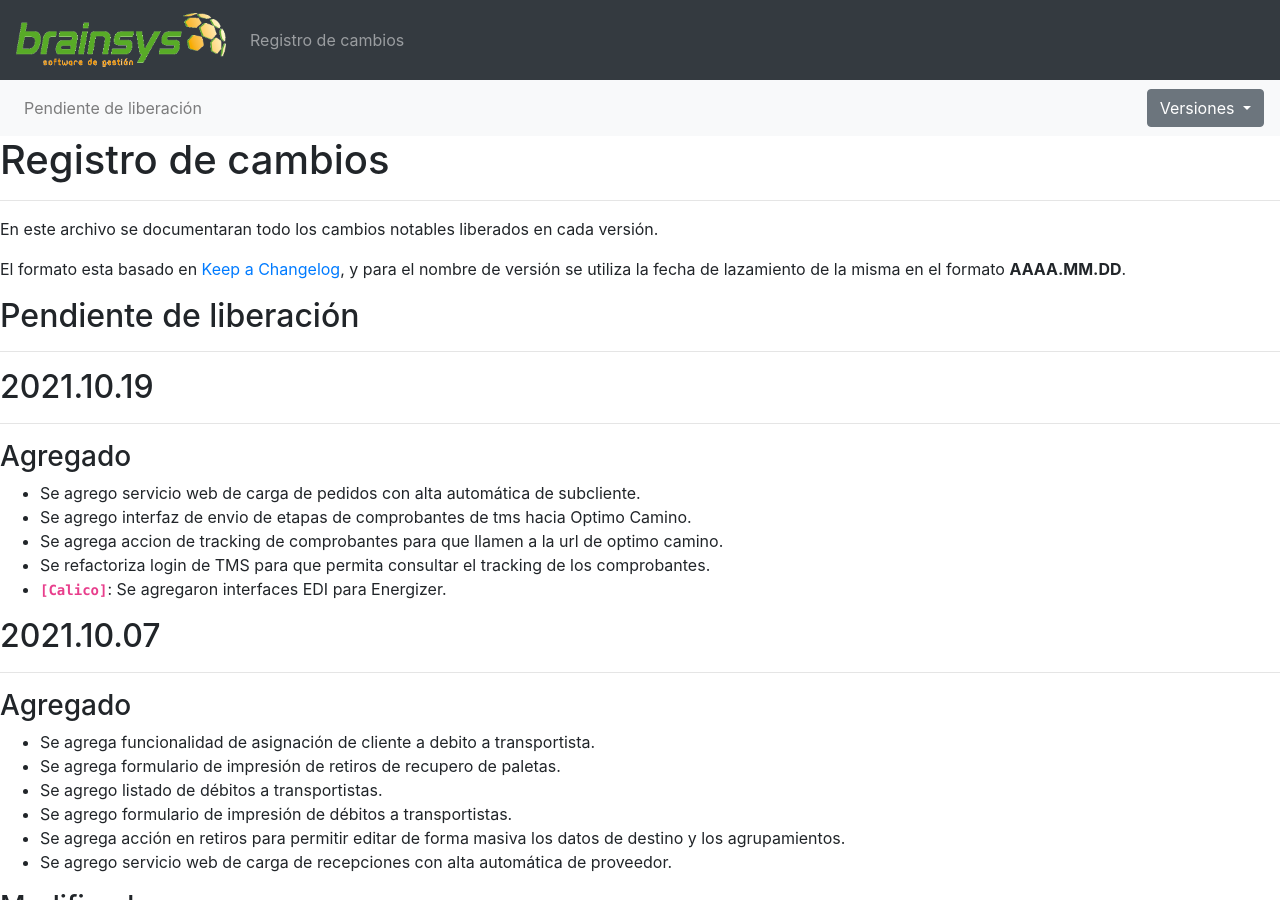
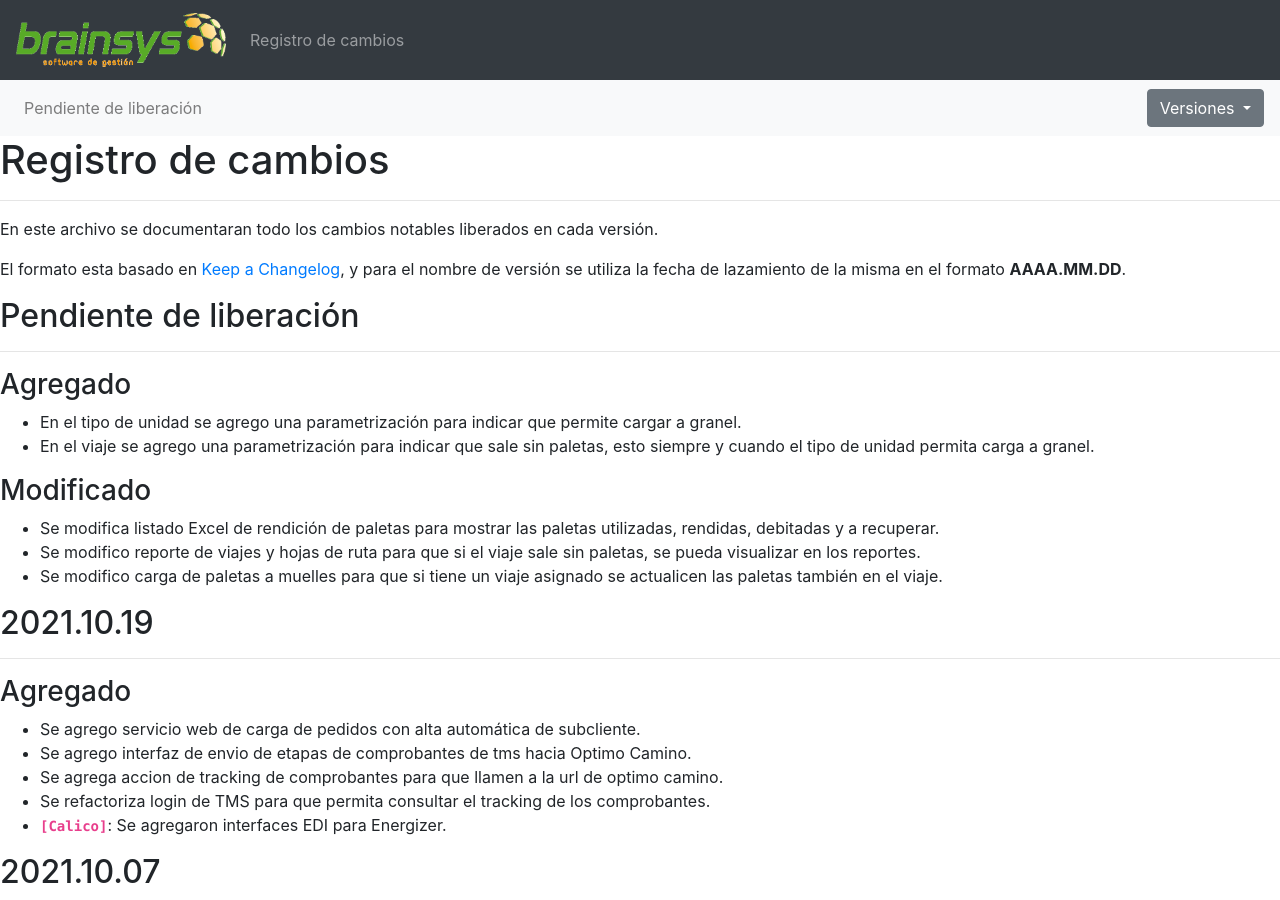
Before and after one commit to brainsys-arsaad/versionado, a Jekyll site: the page built from registro-cambios.markdown, in a window 1280 px wide and 900 px high. Built offline with Jekyll 4.4.1, drawn with Linux system fonts in a browser that asks for light colours.

Commit message:
Update registro-cambios.markdown

```diff
--- a/registro-cambios.markdown
+++ b/registro-cambios.markdown
@@ -53,6 +53,16 @@ El formato esta basado en [Keep a Changelog](https://keepachangelog.com/es-ES/1.
 
 ## Pendiente de liberación
 ---
+
+### Agregado
+- En el tipo de unidad se agrego una parametrización para indicar que permite cargar a granel.
+- En el viaje se agrego una parametrización para indicar que sale sin paletas, esto siempre y cuando el tipo de unidad permita carga a granel.
+
+
+### Modificado
+- Se modifica listado Excel de rendición de paletas para mostrar las paletas utilizadas, rendidas, debitadas y a recuperar.
+- Se modifico reporte de viajes y hojas de ruta para que si el viaje sale sin paletas, se pueda visualizar en los reportes.
+- Se modifico carga de paletas a muelles para que si tiene un viaje asignado se actualicen las paletas también en el viaje.
 
 ## 2021.10.19
 ---
```
